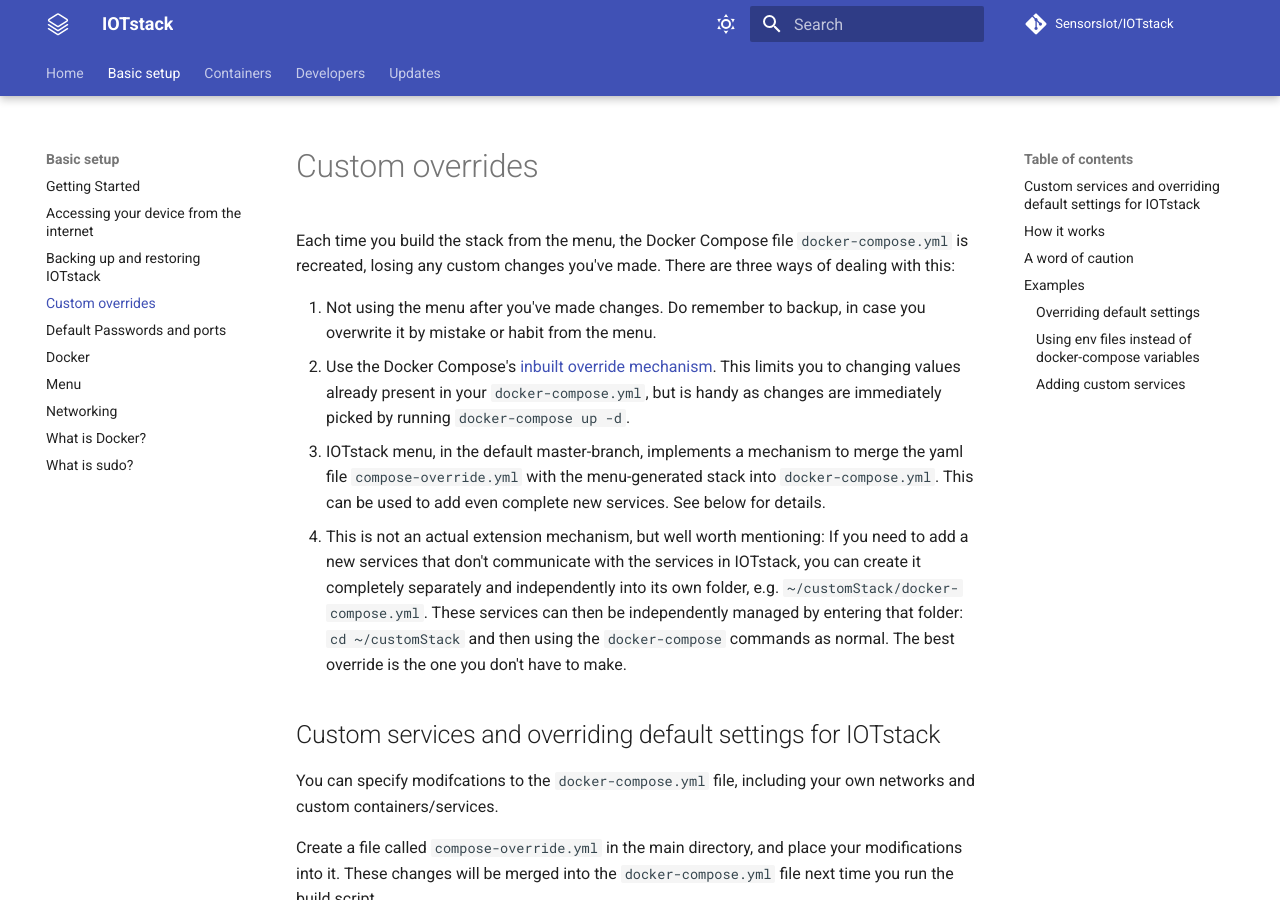
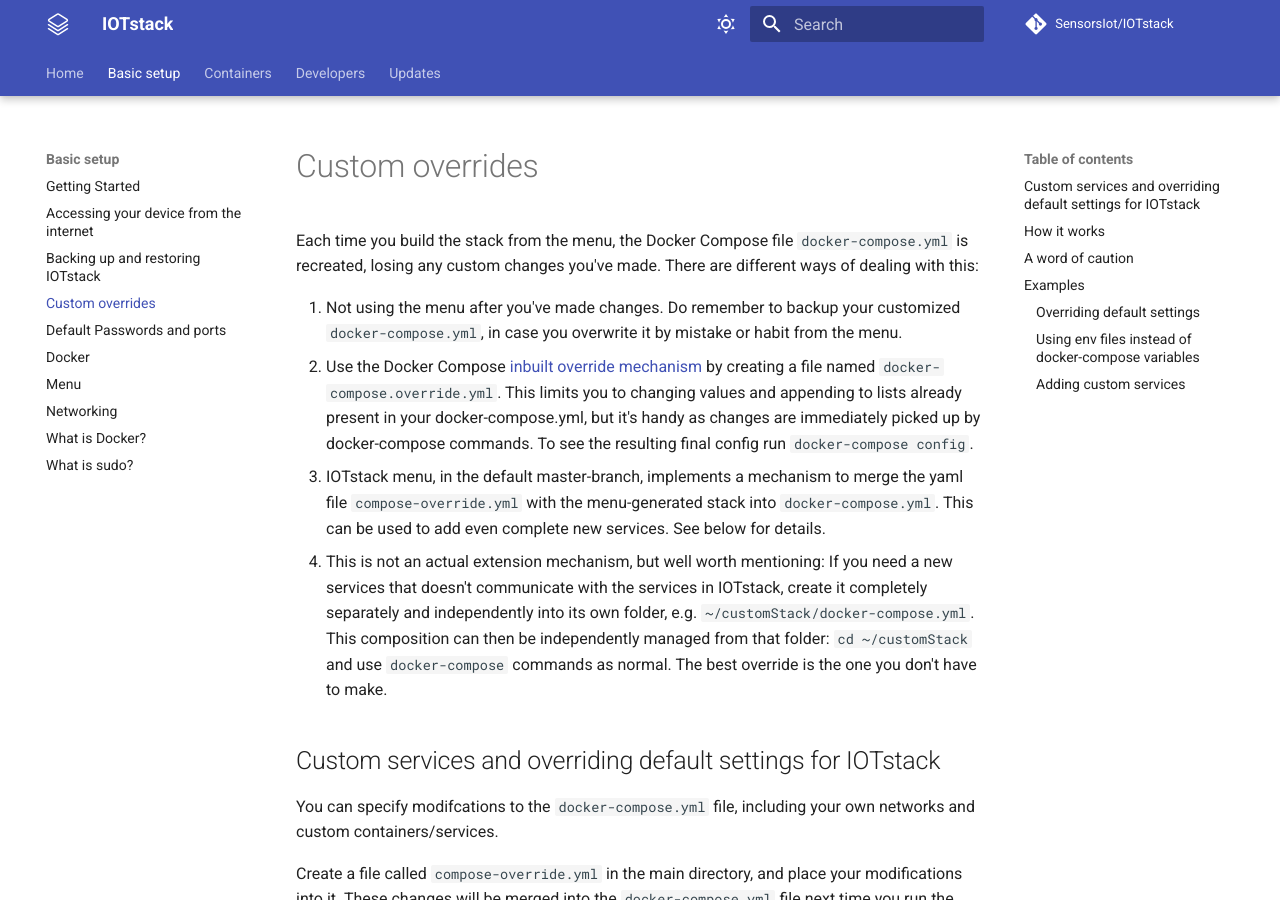
Before and after one commit to gcgarner/IOTstack, an MkDocs documentation site: the page built from docs/Basic_setup/Custom.md, in a window 1280 px wide and 900 px high. Built offline with MkDocs 1.6.1 and Material for MkDocs 9.7.7, drawn with Linux system fonts in a browser that asks for light colours; comment, search, counter and statistics services are not loaded.

Commit message:
docs/Custom: minor rewording

```diff
--- a/docs/Basic_setup/Custom.md
+++ b/docs/Basic_setup/Custom.md
@@ -2,25 +2,28 @@
 
 Each time you build the stack from the menu, the Docker Compose file
 `docker-compose.yml` is recreated, losing any custom changes you've made. There
-are three ways of dealing with this:
+are different ways of dealing with this:
 
-1.  Not using the menu after you've made changes. Do remember to backup, in
-    case you overwrite it by mistake or habit from the menu.
-2.  Use the Docker Compose's [inbuilt override
-    mechanism](https://docs.docker.com/compose/extends/). This limits you to
-    changing values already present in your `docker-compose.yml`, but is handy
-    as changes are immediately picked by running `docker-compose up -d`.
+1.  Not using the menu after you've made changes. Do remember to backup your
+    customized `docker-compose.yml`, in case you overwrite it by mistake or
+    habit from the menu.
+2.  Use the Docker Compose [inbuilt override mechanism](
+    https://docs.docker.com/compose/extends/) by creating a file named
+    `docker-compose.override.yml`. This limits you to changing values and
+    appending to lists already present in your docker-compose.yml, but it's
+    handy as changes are immediately picked up by docker-compose commands. To
+    see the resulting final config run `docker-compose config`.
 3.  IOTstack menu, in the default master-branch, implements a mechanism to
     merge the yaml file `compose-override.yml` with the menu-generated stack
     into `docker-compose.yml`. This can be used to add even complete new
     services. See below for details.
 4.  This is not an actual extension mechanism, but well worth mentioning: If
-    you need to add a new services that don't communicate with the services in
-    IOTstack, you can create it completely separately and independently into
-    its own folder, e.g. `~/customStack/docker-compose.yml`. These services can
-    then be independently managed by entering that folder: `cd ~/customStack`
-    and then using the `docker-compose` commands as normal. The best override is
-    the one you don't have to make.
+    you need a new services that doesn't communicate with the services in
+    IOTstack, create it completely separately and independently into its own
+    folder, e.g. `~/customStack/docker-compose.yml`. This composition can then
+    be independently managed from that folder: `cd ~/customStack` and use
+    `docker-compose` commands as normal. The best override is the one you don't
+    have to make.
 
 ## Custom services and overriding default settings for IOTstack
 You can specify modifcations to the `docker-compose.yml` file, including your own networks and custom containers/services.
```
